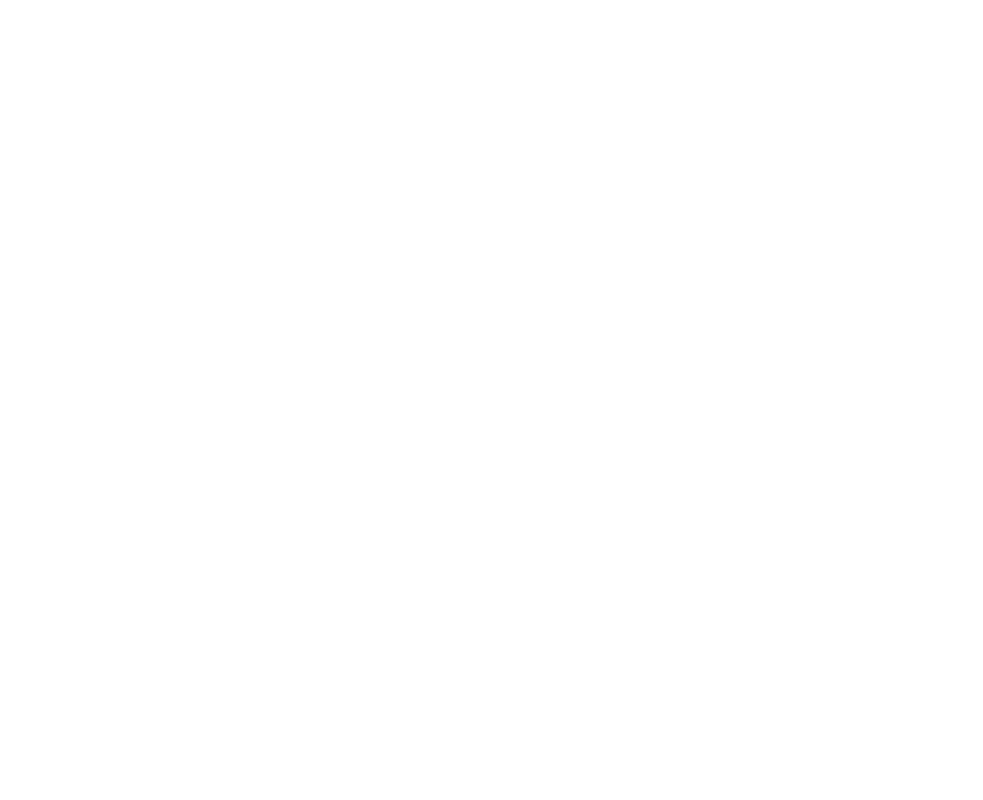
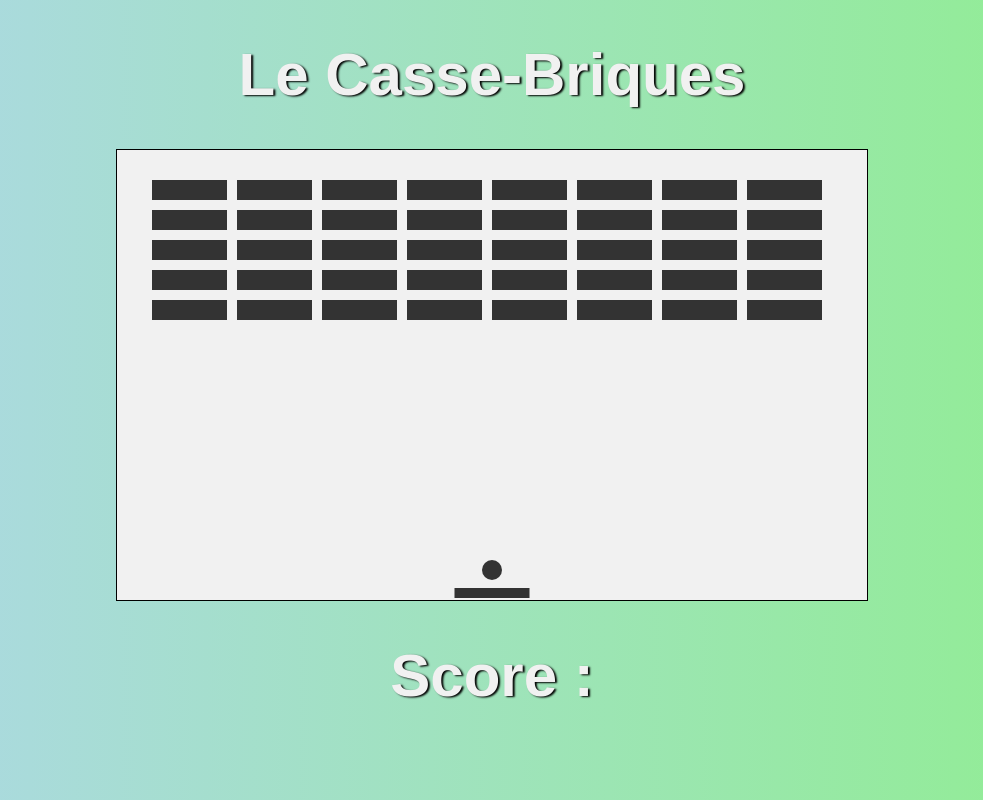
Before and after one commit to YoDarcoDev/Casse-Briques, a plain HTML site: page index.html in a window 1280 px wide. Shown: the whole page, without its empty margins (148-1131 px from the left). Drawn offline with Linux system fonts and the light colour scheme.

Commit message:
css done

```diff
--- a/app.js
+++ b/app.js
@@ -0,0 +1,132 @@
+canvas = document.querySelector('canvas');
+const ctx = canvas.getContext('2d');
+
+
+const rayonBalle = 10, barreHeight = 10, barreWidth = 75;
+const nbCol = 8, nbRow = 5, largeurBrique = 75, hauteurBrique = 20;
+
+
+let x = canvas.width / 2;
+let y = canvas.height - 30;
+
+let barreX = (canvas.width - barreWidth) / 2;
+
+
+
+// FONCTION DESSINER BALLE
+
+function dessineBalle() {
+
+    ctx.beginPath();
+    ctx.arc(x, y, rayonBalle, 0, Math.PI * 2);
+    ctx.fillStyle = '#333';
+    ctx.fill();
+    ctx.closePath();
+}
+
+dessineBalle();
+
+
+
+
+// FONCTION DESSINER BARRE DE DEPLACEMENT
+
+function dessineBarre() {
+
+    ctx.beginPath();
+    ctx.rect(barreX, canvas.height - barreHeight - 2, barreWidth, barreHeight);
+    ctx.fillStyle = '#333';
+    ctx.fill();
+    ctx.closePath();
+}
+
+dessineBarre();
+
+
+
+// TABLEAU AVEC TOUTES LES BRIQUES
+
+const briques = [];
+
+for (let i = 0; i < nbRow; i++) {                       // Création des lignes
+
+    briques[i] = [];                                     // On fait un tableau pour chaque rangées
+
+    for (let j = 0; j < nbCol; j++) {                   // Création des colonnes
+
+        briques[i][j] = { x: 0, y: 0, statut: 1 }        // Chaque brique sera un objet avec position x, y et un statut(supprimer si la balle touche)
+    }
+}
+
+// console.log(briques);
+
+
+
+// FONCTION DESSINER BRIQUES
+
+function dessineBriques() {
+
+    for (let i = 0; i < nbRow; i++) {
+        for (let j = 0; j < nbCol; j++) {
+
+            if (briques[i][j].statut === 1) {
+
+                let briqueX = (j * (largeurBrique + 10) + 35);              // (j * (75 + 10(espace entre les cases)) + 35(espace gauche-droite) )
+                let briqueY = (i * (hauteurBrique + 10) + 30);
+
+                console.log(briqueX, briqueY);
+
+                // Positionner
+                briques[i][j].x = briqueX;
+                briques[i][j].y = briqueY;
+
+                // Dessiner
+                ctx.beginPath();
+                ctx.rect(briqueX, briqueY, largeurBrique, hauteurBrique);
+                ctx.fillStyle = '#333';
+                ctx.fill();
+
+            }
+        }
+    }
+}
+dessineBriques();
+
+
+
+
+
+
+
+
+/*
+NOTES :
+
+ctx.rect(barreX, canvas.height - barreHeight - 2, barreWidth, barreHeight);
+        x : coordonnées pour le côté gauche
+        y : coordonnées pour le coté droit
+        width : largeur du rectangle
+        height : hauteur du rectange
+
+
+
+tableau briques :
+0: (8) [{…}, {…}, {…}, {…}, {…}, {…}, {…}, {…}]
+1: (8) [{…}, {…}, {…}, {…}, {…}, {…}, {…}, {…}]
+2: (8) [{…}, {…}, {…}, {…}, {…}, {…}, {…}, {…}]
+3: (8) [{…}, {…}, {…}, {…}, {…}, {…}, {…}, {…}]
+4: (8) [{…}, {…}, {…}, {…}, {…}, {…}, {…}, {…}]
+
+
+0: Array(8)
+0: {x: 0, y: 0, statut: 1}
+1: {x: 0, y: 0, statut: 1}
+2: {x: 0, y: 0, statut: 1}
+3: {x: 0, y: 0, statut: 1}
+4: {x: 0, y: 0, statut: 1}
+5: {x: 0, y: 0, statut: 1}
+6: {x: 0, y: 0, statut: 1}
+7: {x: 0, y: 0, statut: 1}
+
+
+*/
--- a/index.html
+++ b/index.html
@@ -8,6 +8,14 @@
 </head>
 <body>
 
+    <h1>Le Casse-Briques</h1>
+
+    <canvas width="750" height="450"></canvas>
+
+
+    <h2 class="score">Score : </h2>
+
+
 
 
     <script src="app.js"></script>
--- a/style.css
+++ b/style.css
@@ -0,0 +1,28 @@
+*, ::before, ::after {
+    box-sizing: border-box;
+    padding: 0;
+    margin: 0;
+}
+
+
+body {
+    font-family: Arial, Helvetica, sans-serif;
+    background: linear-gradient(to right, lightblue, lightgreen);
+}
+
+
+h1, .score {
+    text-align: center;
+    font-size: 60px;
+    margin: 40px 50px;
+    color: #f1f1f1;
+    text-shadow: 2px 1px 2px rgb(0, 0, 0)
+}
+
+
+canvas {
+    background: #f1f1f1;
+    display: block;
+    margin: 0 auto;
+    border: 1px solid black;
+}
```
